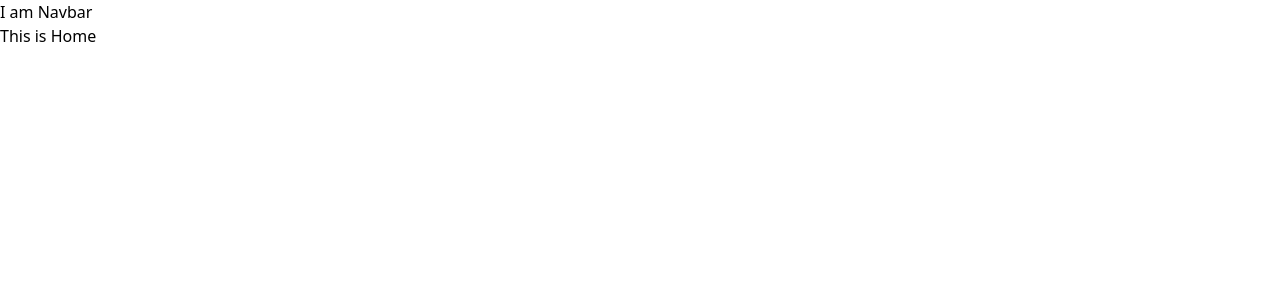
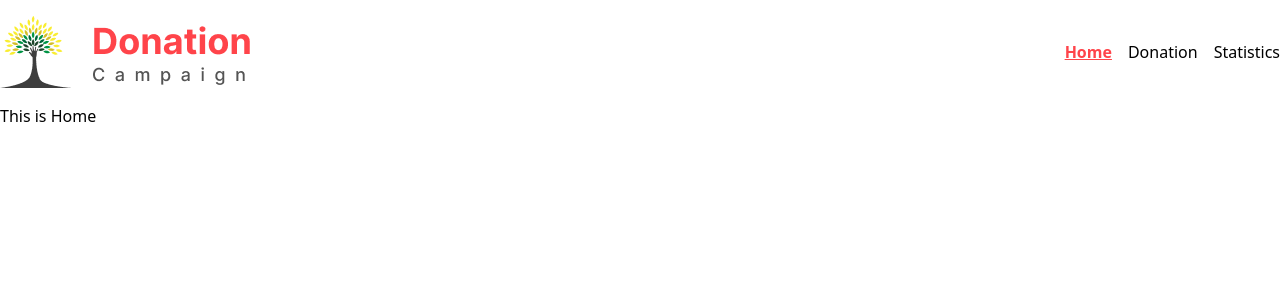
Before and after one commit to maruf318/donation-campaign, a React (Vite) app: page / in a window 1280 px wide. Shown: the top 300 px of the page. Built offline with nearby package versions, Linux system fonts and the light colour scheme.

Commit message:
navbar component and design created

```diff
--- a/src/components/MainLayout/MainLayout.jsx
+++ b/src/components/MainLayout/MainLayout.jsx
@@ -3,7 +3,7 @@ import Navbar from "../Navbar/Navbar";
 
 const MainLayout = () => {
   return (
-    <div>
+    <div className="max-w-7xl mx-auto">
       <Navbar></Navbar>
       <Outlet></Outlet>
     </div>
--- a/src/components/Navbar/Navbar.jsx
+++ b/src/components/Navbar/Navbar.jsx
@@ -1,5 +1,59 @@
+import { NavLink } from "react-router-dom";
+
 const Navbar = () => {
-  return <div>I am Navbar</div>;
+  return (
+    <div className="flex flex-col md:flex-row  justify-between items-center py-4">
+      <div>
+        <img src="../../../public/Logo.png" alt="" />
+      </div>
+      <div>
+        <ul className="flex justify-center items-center gap-4">
+          <li>
+            <NavLink
+              to="/"
+              className={({ isActive, isPending }) =>
+                isPending
+                  ? "pending"
+                  : isActive
+                  ? "text-[#FF444A] underline font-bold"
+                  : ""
+              }
+            >
+              Home
+            </NavLink>
+          </li>
+          <li>
+            <NavLink
+              to="/donation"
+              className={({ isActive, isPending }) =>
+                isPending
+                  ? "pending"
+                  : isActive
+                  ? "text-[#FF444A] underline font-bold"
+                  : ""
+              }
+            >
+              Donation
+            </NavLink>
+          </li>
+          <li>
+            <NavLink
+              to="statistics"
+              className={({ isActive, isPending }) =>
+                isPending
+                  ? "pending"
+                  : isActive
+                  ? "text-[#FF444A] underline font-bold"
+                  : ""
+              }
+            >
+              Statistics
+            </NavLink>
+          </li>
+        </ul>
+      </div>
+    </div>
+  );
 };
 
 export default Navbar;
--- /dev/null
+++ b/src/components/Pages/Donation.jsx
@@ -0,0 +1,5 @@
+const Donation = () => {
+  return <div>This is donation page</div>;
+};
+
+export default Donation;
--- /dev/null
+++ b/src/components/Pages/Statistics.jsx
@@ -0,0 +1,5 @@
+const Statistics = () => {
+  return <div>This is statistics page</div>;
+};
+
+export default Statistics;
```
Also changed, not shown: src/Router/Router.jsx (+10 -0 lines), public/Logo.png (added).
